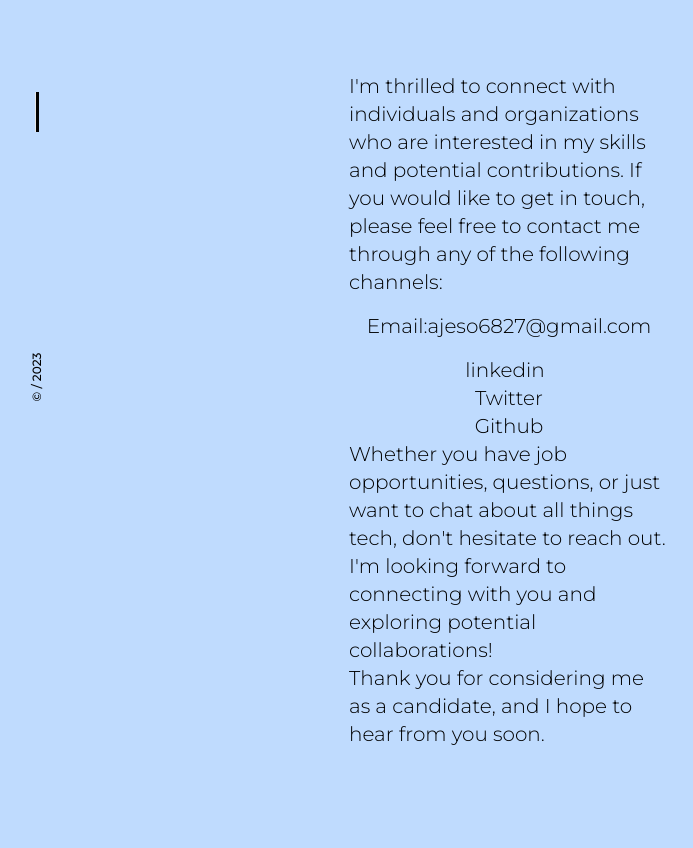
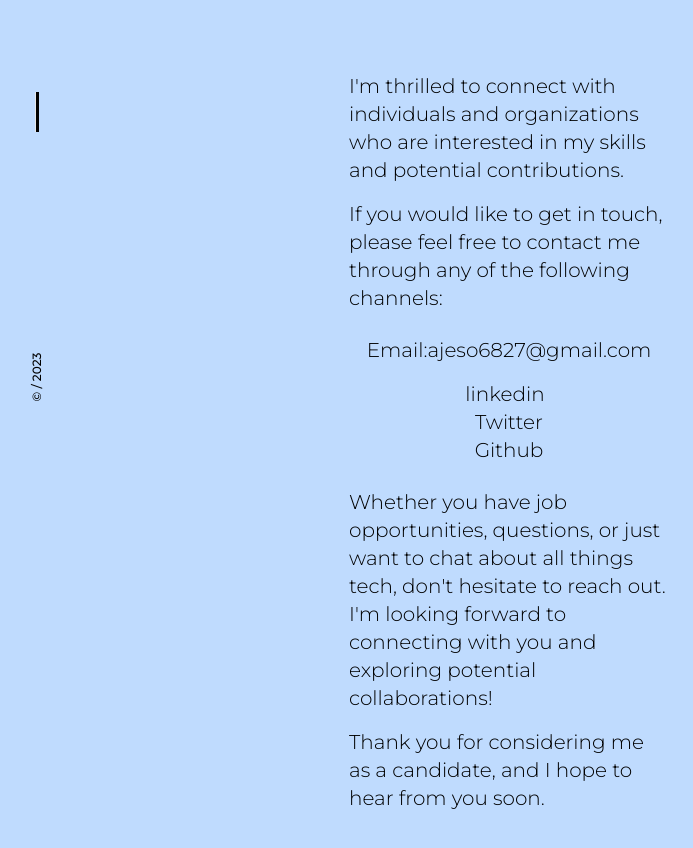
Before and after one commit to Ajeso/ajeso_monicah, a website: page contact.html in a window 1280 px wide. Shown: the part 304-1152 px from the top of the page, without its empty margins (19-712 px from the left). Before the commit the page ends 1084 px from the top, so only its background shows below. Drawn offline with Linux system fonts and the light colour scheme.

Commit message:
styling my contact page links

```diff
--- a/contact.html
+++ b/contact.html
@@ -26,12 +26,14 @@
         <section class="py-4 md:col-start-2 md:-col-end-4 md:mt-14 md:w-80  md:-ml-16 lg:text-xl">
             <h2 class="text-4xl py-4 font-normal md:text-9xl lg:text-[15rem] animate-bounce">Hello.</h2>
             <p class="py-4">I'm thrilled to connect with individuals and organizations who are interested in my skills
-                and potential contributions. If you would like to get in touch, please feel free to contact me through
+                and potential contributions.</p>
+            <p>If you would like to get in touch, please feel free to contact me through
                 any of the following channels: </p>
 
 
 
-            <aside class="flex justify-between flex-col  items-center ">
+
+            <aside class="flex justify-between flex-col text-xl hover:italic  items-center py-6">
                 <p class="pb-4"> Email:<a class=" no-underline" href="mailto:ajeso6827@gmail.com"
                         class="underline">ajeso6827@gmail.com</a>
                 </p>
@@ -47,10 +49,10 @@
             </aside>
             <div>
                 <p>Whether you have job opportunities, questions, or just want to chat about all things tech, don't
-                    hesitate to reach out. I'm looking forward to connecting with you and exploring potential
-                    collaborations!
-                    <br>
+                    hesitate to reach out.<br> I'm looking forward to connecting with you and exploring potential
+                    collaborations!</p>
 
+                <p class="py-4">
                     Thank you for considering me as a candidate, and I hope to hear from you soon.
                 </p>
             </div>
```
Also changed, not shown: output.css.
